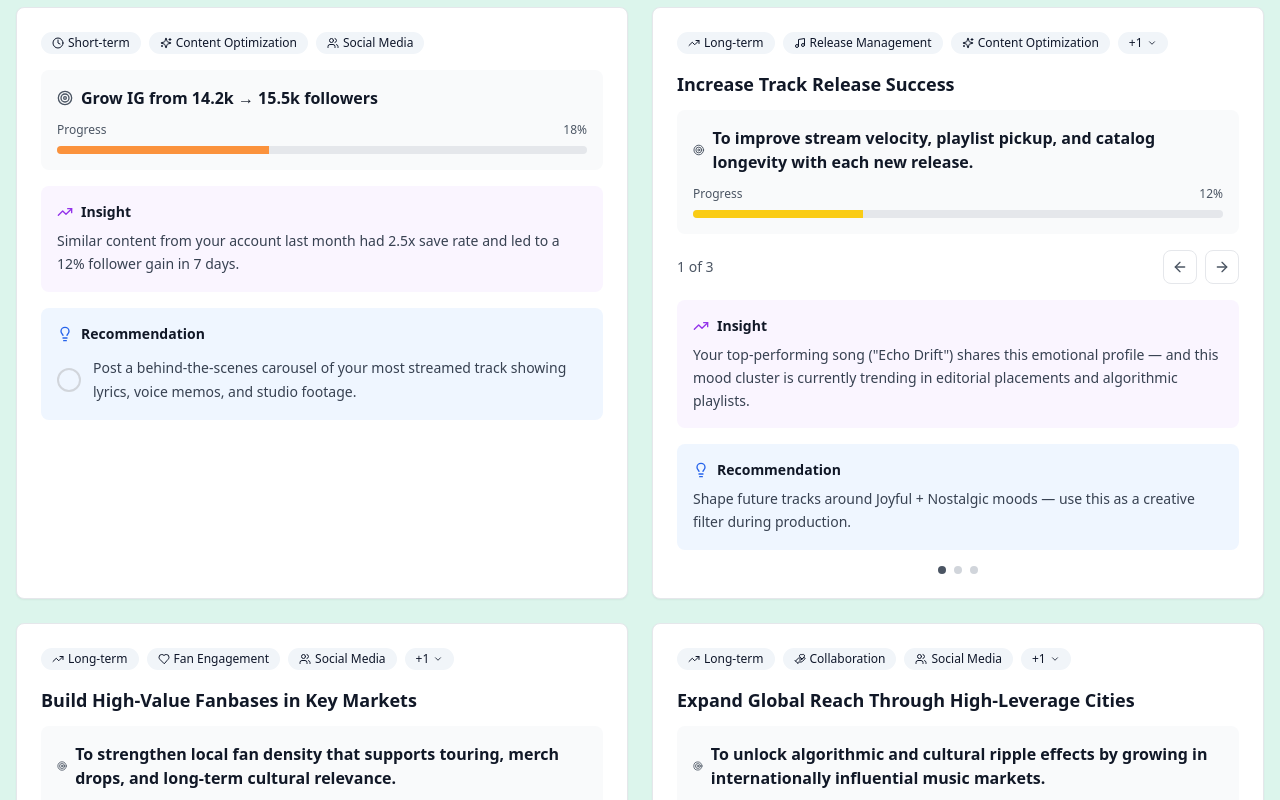
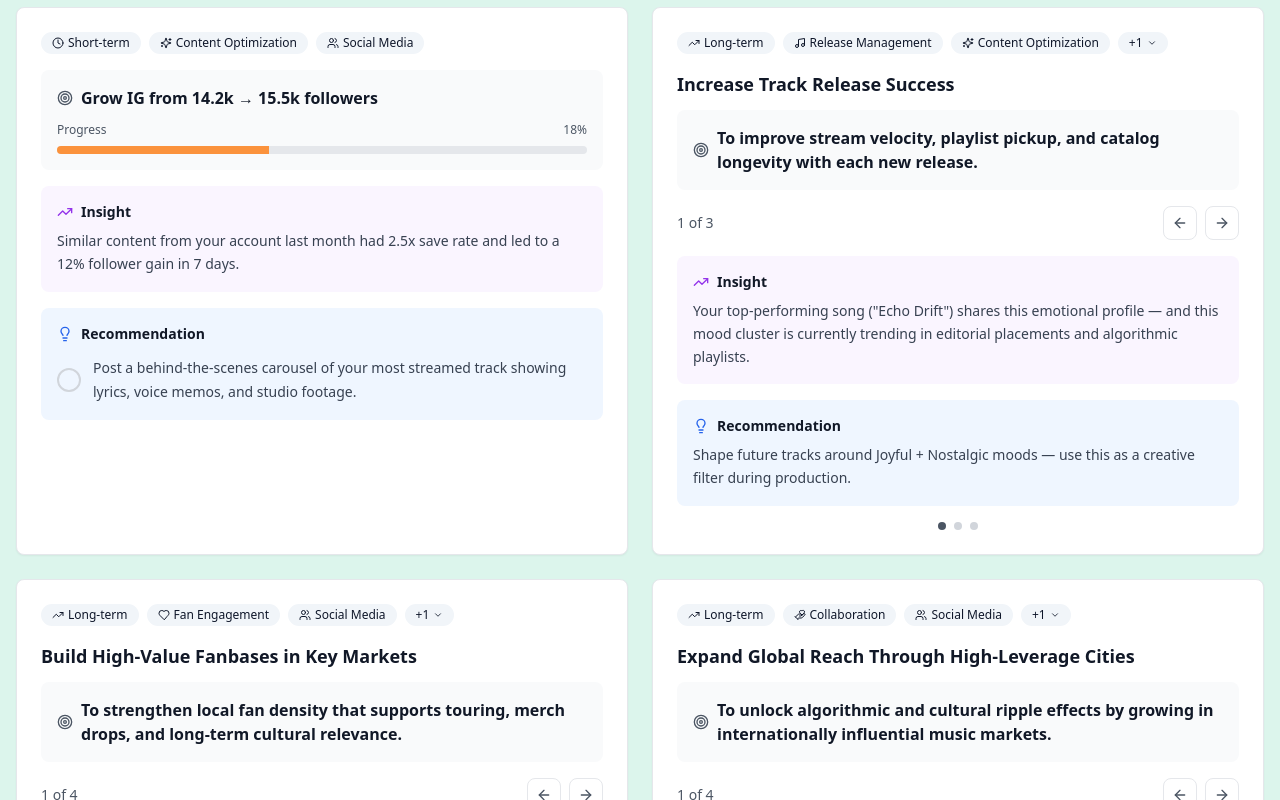
Before and after one commit to akashdmukherjee/smart-recommendations, a React (Vite) app: page / in a window 1280 px wide. Shown: the part 1220-2020 px from the top of the page. Built offline with nearby package versions, Linux system fonts and the light colour scheme.

Commit message:
Remove progress bar and fix goal icon size
Removed the progress bar and fixed the goal icon size in the long-term recommendation cards.

```diff
--- a/src/components/LongTermRecommendationCard.tsx
+++ b/src/components/LongTermRecommendationCard.tsx
@@ -1,4 +1,3 @@
-
 import React, { useState } from 'react';
 import { TrendingUp, Target, Clock, Users, Music, Heart, Mic, HandHeart, BarChart2, Sparkles, ChevronDown, Lightbulb, ArrowLeft, ArrowRight } from 'lucide-react';
 import { Badge } from './ui/badge';
@@ -62,19 +61,6 @@ export const LongTermRecommendationCard = ({ recommendation }: LongTermRecommend
     );
   };
 
-  // Progress logic for long-term goals (different from short-term)
-  const getProgressValue = () => {
-    // For long-term goals, progress is typically lower and based on different metrics
-    return Math.floor(Math.random() * 30) + 5; // 5-35% range for long-term goals
-  };
-
-  const getProgressColor = () => {
-    const progress = getProgressValue();
-    if (progress >= 25) return 'bg-green-400';
-    if (progress >= 15) return 'bg-yellow-400';
-    return 'bg-orange-400';
-  };
-
   const maxVisibleTags = 3;
   const visibleCategories = recommendation.categories.slice(0, maxVisibleTags - 1); // -1 to account for timeframe tag
   const remainingCategories = recommendation.categories.slice(maxVisibleTags - 1);
@@ -117,25 +103,11 @@ export const LongTermRecommendationCard = ({ recommendation }: LongTermRecommend
         {/* Title */}
         <h3 className="text-lg font-bold text-gray-900 mb-3">{recommendation.title}</h3>
 
-        {/* Goal section - matching short-term style */}
+        {/* Goal section - matching short-term style but without progress bar */}
         <div className="bg-gray-50 rounded-lg p-4 mb-4">
-          <div className="flex items-center gap-2 mb-3">
-            <Target size={16} className="text-gray-600" />
+          <div className="flex items-center gap-2">
+            <Target size={16} className="text-gray-600 flex-shrink-0" />
             <p className="text-base font-semibold text-gray-900">{recommendation.goal}</p>
-          </div>
-
-          {/* Progress bar */}
-          <div className="space-y-2">
-            <div className="flex justify-between text-xs text-gray-600">
-              <span>Progress</span>
-              <span>{getProgressValue()}%</span>
-            </div>
-            <div className="relative h-2 w-full overflow-hidden rounded-full bg-gray-200">
-              <div
-                className={`h-full transition-all duration-500 ease-out ${getProgressColor()}`}
-                style={{ width: `${getProgressValue()}%` }}
-              />
-            </div>
           </div>
         </div>
 
```
